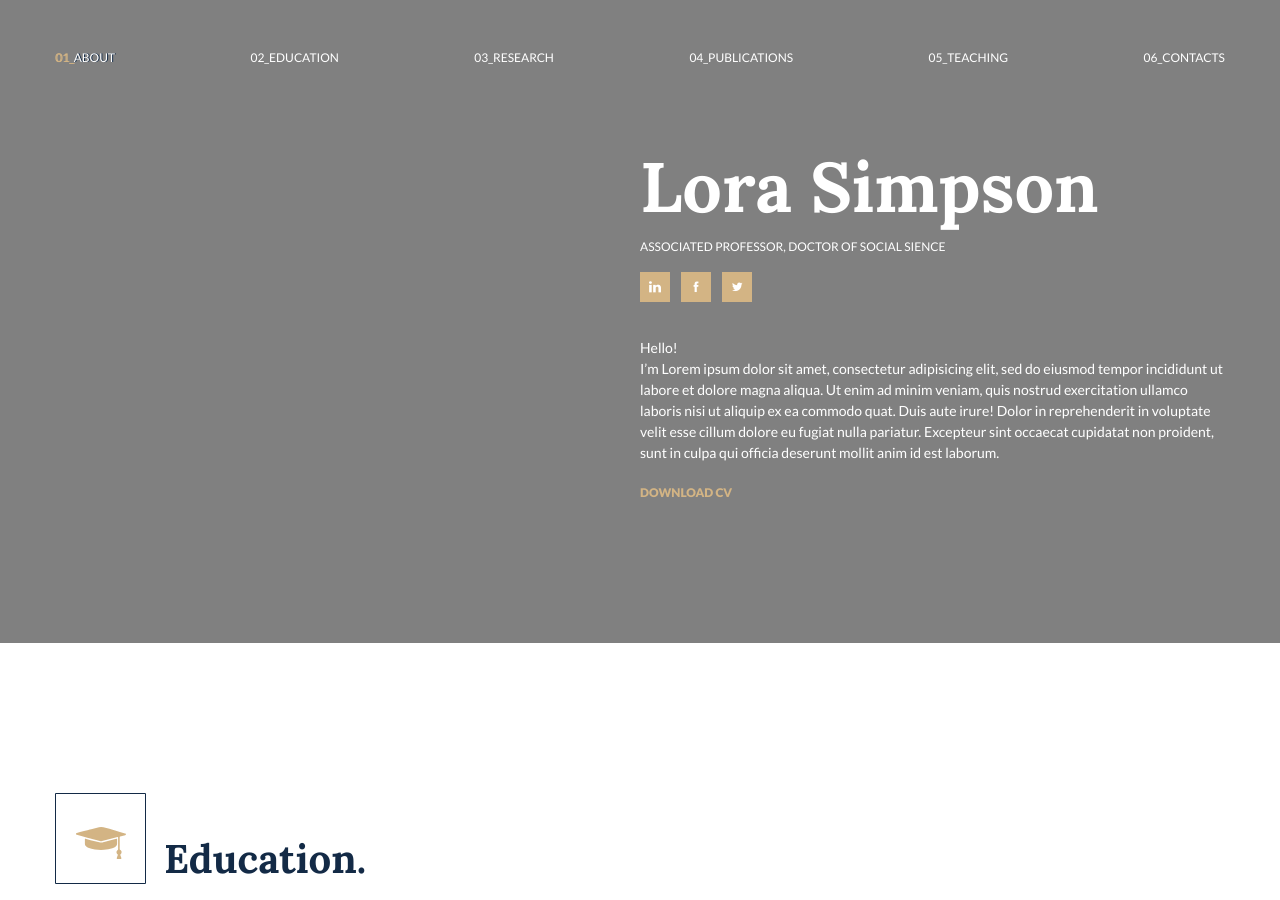
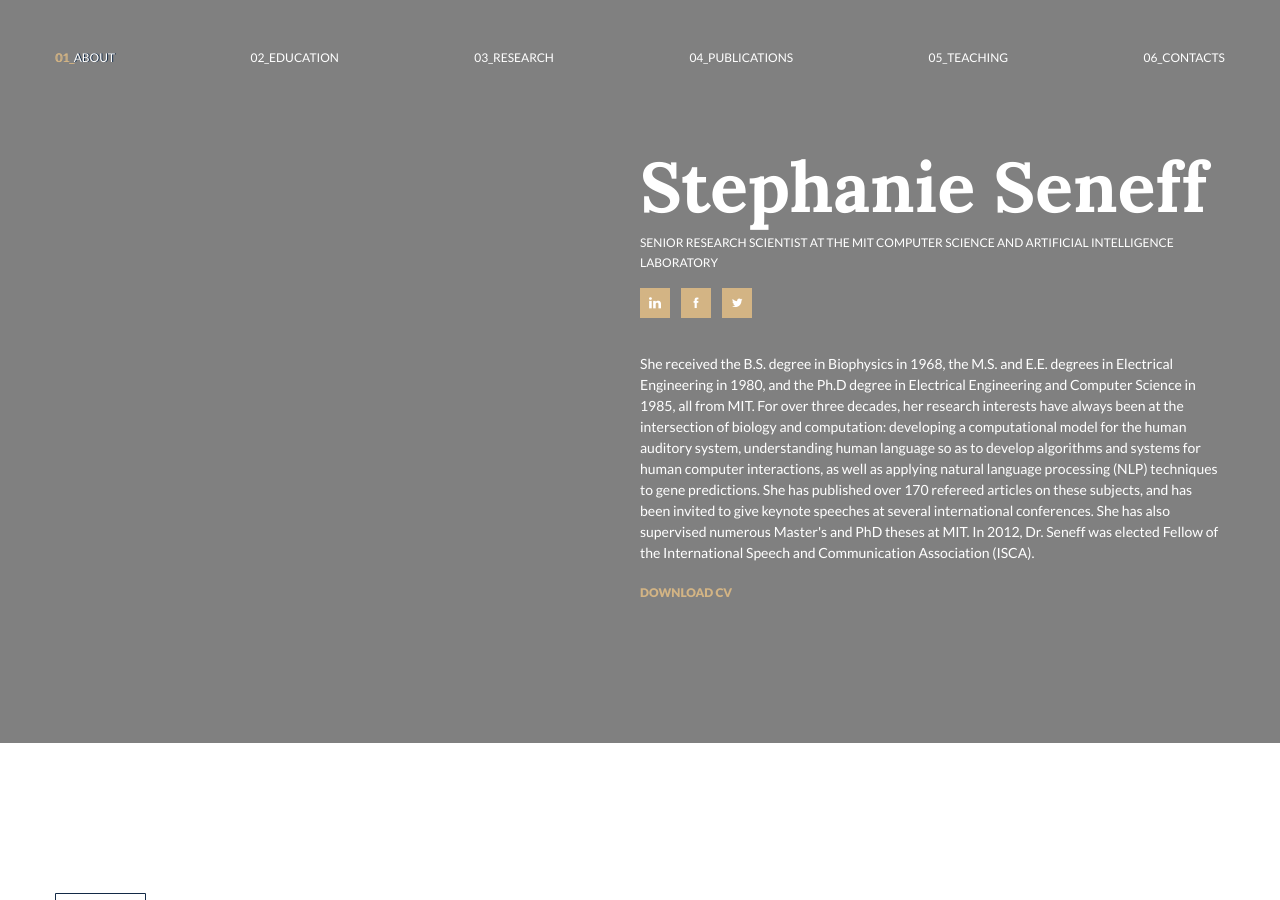
Before and after one commit to seneffwebdev/seneff, a Jekyll site: the page built from index.markdown, in a window 1280 px wide and 900 px high. Built offline with Jekyll 4.4.1, drawn with Linux system fonts in a browser that asks for light colours; some web fonts are replaced; some of the changed text lies outside the part shown.

Commit message:
Add education content

```diff
--- a/_includes/education.html
+++ b/_includes/education.html
@@ -20,7 +20,7 @@
     </svg>
     <h2 class="c-section-heading__header">Education.</h2>
   </div>
-	{% assign educationOrdered = site.education |  sort:"years" %}
+	{% assign educationOrdered = site.education |  sort:"year" %}
 
 
 
@@ -43,39 +43,6 @@
             </p>
           </li>
         {% endfor %}
-
-          <li class="c-timeline__item">
-            <header class="c-timeline__header">
-              <span class="c-timeline__time">2007-2009</span>
-              <span class="c-timeline__line"></span>
-              <h4 class="c-timeline__heading">
-                Chemical Engineering Department, National Technological
-                University of Roma, Italy
-              </h4>
-            </header>
-            <p class="c-timeline__body">
-              Lorem ipsum dolor sit amet, consectetur adipisicing elit, sed do
-              eiusmod tempor incididunt ut labore et dolore magna aliqua. Ut
-              enim ad minim veniam, quis nostrud exercitation ullamco laboris
-              nisi ut aliquip ex ea.
-            </p>
-          </li>
-          <li class="c-timeline__item">
-            <header class="c-timeline__header">
-              <span class="c-timeline__time">2008-20014</span>
-              <span class="c-timeline__line"></span>
-              <h4 class="c-timeline__heading">
-                Chemical Engineering Department, National Technological
-                University of Roma, Italy
-              </h4>
-            </header>
-            <p class="c-timeline__body">
-              Lorem ipsum dolor sit amet, consectetur adipisicing elit, sed do
-              eiusmod tempor incididunt ut labore et dolore magna aliqua. Ut
-              enim ad minim veniam, quis nostrud exercitation ullamco laboris
-              nisi ut aliquip ex ea.
-            </p>
-          </li>
         </ul>
       </div>
     </div>
--- a/_includes/navigation--about.html
+++ b/_includes/navigation--about.html
@@ -5,9 +5,9 @@
   data-contentPosition="1"
 >
   <div class="o-screen-about__col">
-    <h1 class="c-screen-about__header u-mb-5">Lora Simpson</h1>
+    <h1 class="c-screen-about__header u-mb-5">{{site.data.home.name}}</h1>
     <span class="c-screen-about__caption"
-      >Associated Professor, doctor of social sience</span
+      >{{site.data.home.title}}</span
     >
     <ul class="c-socials u-mb-35">
       <li class="c-socials__item">
@@ -27,15 +27,9 @@
       </li>
     </ul>
     <p class="u-mb-10">
-      <span class="u-block">Hello!</span> I’m Lorem ipsum dolor sit amet,
-      consectetur adipisicing elit, sed do eiusmod tempor incididunt ut labore
-      et dolore magna aliqua. Ut enim ad minim veniam, quis nostrud exercitation
-      ullamco laboris nisi ut aliquip ex ea commodo quat. Duis aute irure! Dolor
-      in reprehenderit in voluptate velit esse cillum dolore eu fugiat nulla
-      pariatur. Excepteur sint occaecat cupidatat non proident, sunt in culpa
-      qui officia deserunt mollit anim id est laborum.
+      {{site.data.home.description}}
     </p>
 
-    <a class="c-button c-button--bold-text u-mb-30" href="#">download cv</a>
+    <a class="c-button c-button--bold-text u-mb-30" href="{{site.data.home.cvdownload}}" target="_blank">download cv</a>
   </div>
 </div>
--- a/admin/config.yml
+++ b/admin/config.yml
@@ -23,7 +23,7 @@
         name: "education"
         folder: "_education"
         create: true # Allow users to create new documents in this collection
-        slug: "{{name}}"
+        slug: "{{heading}}"
         fields: # The fields each document in this collection have
           - { label: "Years (2001-2002 for example)", name: "year", widget: "string" }
           - { label: "Header", name: "description", widget: "string" }
```
Also changed, not shown: _education/chemical-engineering-department.md (added, +5 -0 lines).
